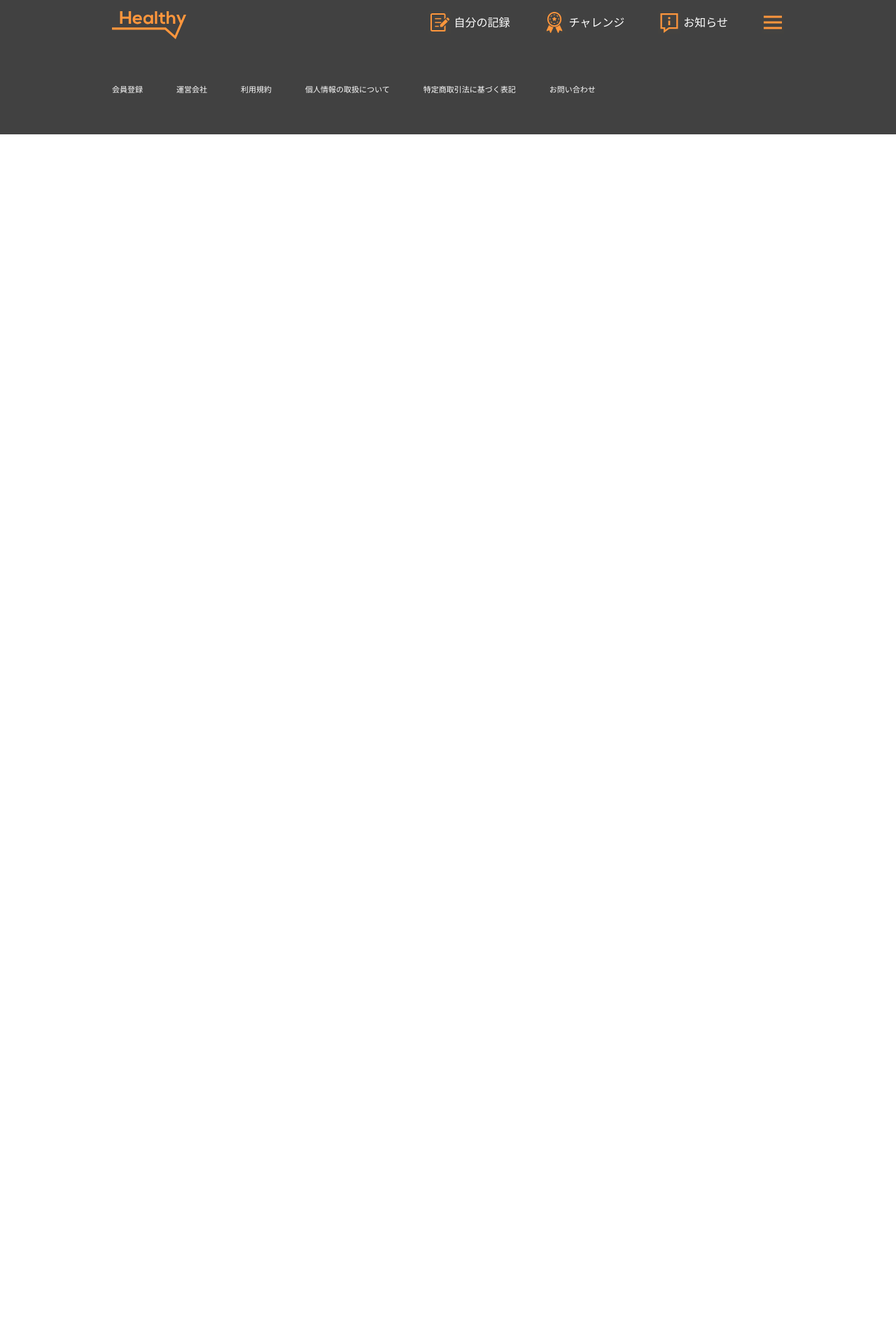
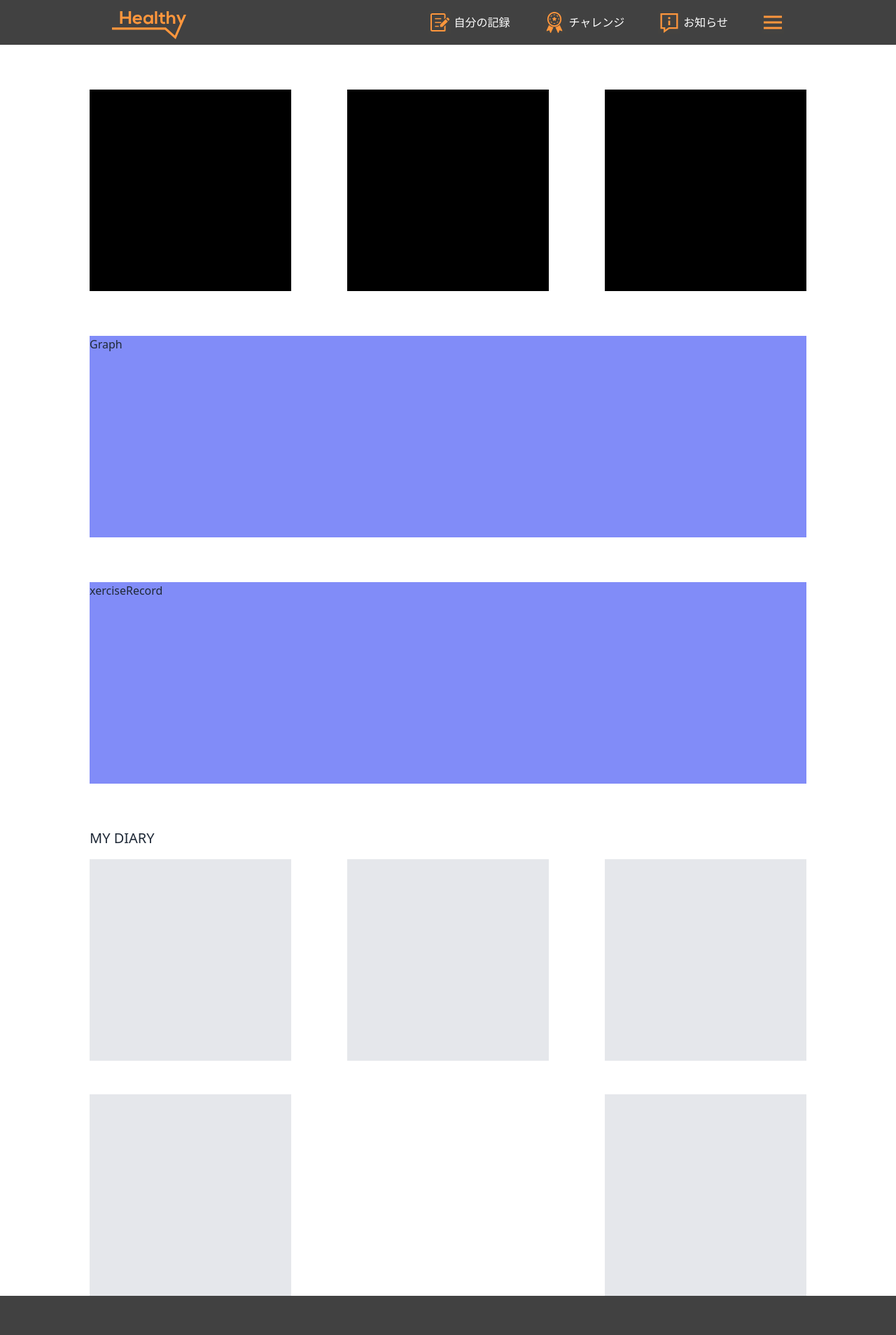
Before and after one commit to simpledark-dev/arent-health-web-app, a Next.js app: page /record-page in a window 1280 px wide. Shown: the top 1908 px of the page at 70% size. Before the commit the page ends 800 px from the top, so only its background shows below. Built offline with nearby package versions, Linux system fonts and the light colour scheme.

Commit message:
Create general layout for the remaining pages

```diff
--- /dev/null
+++ b/components/ColumnPage/Articles.tsx
@@ -0,0 +1,19 @@
+import Image from "next/image";
+import column1 from "@/public/images/column-1.jpg";
+
+const Articles = () => {
+  return (
+    <div className="flex justify-between my-16">
+      <div className="w-56 h-36 bg-black">
+        <Image className="object-cover" src={column1} alt="col-img" />
+        <p>魚を食べて頭もカラダも元気に！知っておきたい魚を食べるメリ…</p>
+        <p>#魚料理 #和食 #DHA</p>
+      </div>
+      <div className="w-56 h-36 bg-black"></div>
+      <div className="w-56 h-36 bg-black"></div>
+      <div className="w-56 h-36 bg-black"></div>
+    </div>
+  );
+};
+
+export default Articles;
--- /dev/null
+++ b/components/ColumnPage/RecommendedItems.tsx
@@ -0,0 +1,12 @@
+const RecommendedItems = () => {
+  return (
+    <div className="flex justify-between mt-16">
+      <div className="w-56 h-36 bg-black"></div>
+      <div className="w-56 h-36 bg-black"></div>
+      <div className="w-56 h-36 bg-black"></div>
+      <div className="w-56 h-36 bg-black"></div>
+    </div>
+  );
+};
+
+export default RecommendedItems;
--- /dev/null
+++ b/components/RecordPage/Diary.tsx
@@ -0,0 +1,16 @@
+const Diary = () => {
+  return (
+    <div className="mt-16 space-y-4">
+      <h3 className="text-xl font-light"> MY DIARY</h3>
+      <div className="flex flex-wrap justify-between gap-12">
+        <div className="w-72 aspect-square bg-gray-200"></div>
+        <div className="w-72 aspect-square bg-gray-200"></div>
+        <div className="w-72 aspect-square bg-gray-200"></div>
+        <div className="w-72 aspect-square bg-gray-200"></div>
+        <div className="w-72 aspect-square bg-gray-200"></div>
+      </div>
+    </div>
+  );
+};
+
+export default Diary;
--- /dev/null
+++ b/components/RecordPage/EntryButtons.tsx
@@ -0,0 +1,11 @@
+const EntryButtons = () => {
+  return (
+    <div className="flex justify-between gap-12 mt-16">
+      <div className="w-72 aspect-square bg-black"></div>
+      <div className="w-72 aspect-square bg-black"></div>
+      <div className="w-72 aspect-square bg-black"></div>
+    </div>
+  );
+};
+
+export default EntryButtons;
--- /dev/null
+++ b/components/RecordPage/ExerciseRecord.tsx
@@ -0,0 +1,5 @@
+const ExerciseRecord = () => {
+  return <div className="w-full h-72 bg-indigo-400 mt-16">xerciseRecord</div>;
+};
+
+export default ExerciseRecord;
--- /dev/null
+++ b/components/RecordPage/Graph.tsx
@@ -0,0 +1,5 @@
+const Graph = () => {
+  return <div className="w-full h-72 bg-indigo-400 mt-16">Graph</div>;
+};
+
+export default Graph;
--- a/pages/column-page/index.tsx
+++ b/pages/column-page/index.tsx
@@ -1,7 +1,13 @@
-import Navbar from "@/components/Navbar";
+import Articles from "@/components/ColumnPage/Articles";
+import RecommendedItems from "@/components/ColumnPage/RecommendedItems";
 
 const ColumnPage = () => {
-  return <></>;
+  return (
+    <section className="max-w-screen-lg mx-auto">
+      <RecommendedItems />
+      <Articles />
+    </section>
+  );
 };
 
 export default ColumnPage;
--- a/pages/record-page/index.tsx
+++ b/pages/record-page/index.tsx
@@ -1,5 +1,17 @@
+import Diary from "@/components/RecordPage/Diary";
+import EntryButtons from "@/components/RecordPage/EntryButtons";
+import ExerciseRecord from "@/components/RecordPage/ExerciseRecord";
+import Graph from "@/components/RecordPage/Graph";
+
 const RecordPage = () => {
-  return <></>;
+  return (
+    <section className="max-w-screen-lg mx-auto">
+      <EntryButtons />
+      <Graph />
+      <ExerciseRecord />
+      <Diary />
+    </section>
+  );
 };
 
 export default RecordPage;
```
